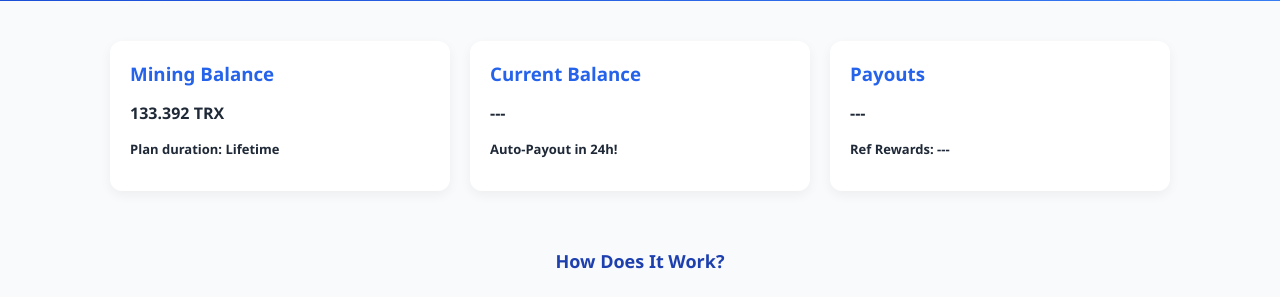
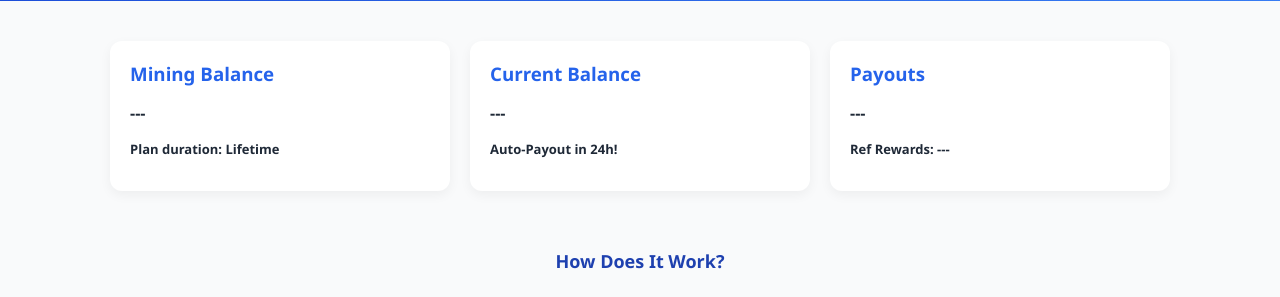
Before and after one commit to pure4-collab/site, a Flask app: page / in a window 1280 px wide. Shown: the part 350-647 px from the top of the page. Run offline with Flask 3, Linux system fonts and the light colour scheme.

Commit message:
Update index.html

```diff
--- a/templates/index.html
+++ b/templates/index.html
@@ -138,7 +138,7 @@
 <div class="cards" id="cards-container">
   <div class="card">
     <h3>Mining Balance</h3>
-    <p id="miningBalance">133.392 TRX</p>
+    <p id="miningBalance">---</p>
     <p style="font-size:13px;">Plan duration: Lifetime</p>
   </div>
   <div class="card">
```
